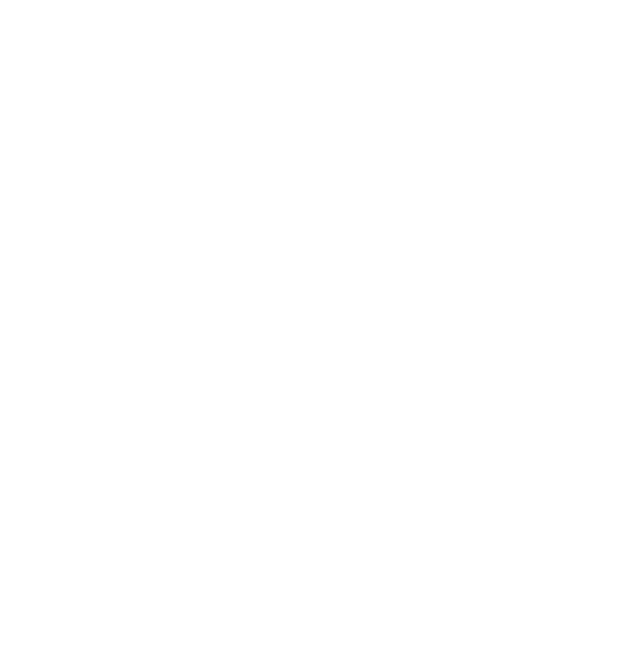
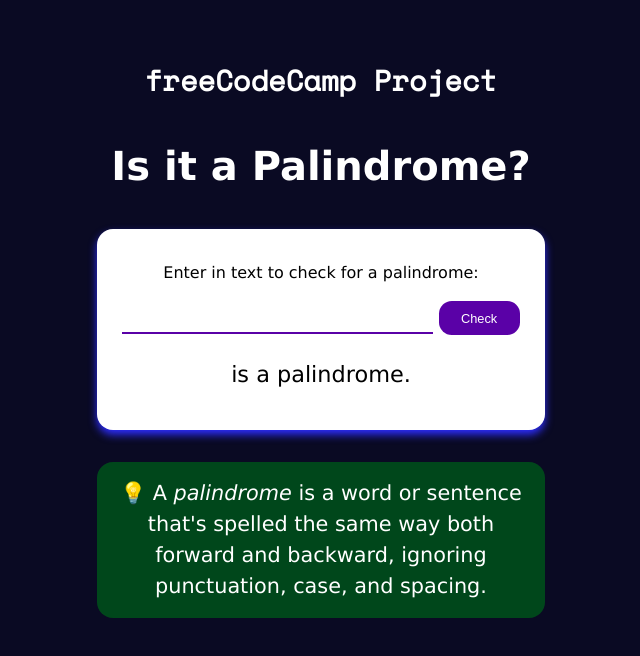
Before and after one commit to daynaWH/freeCodeCamp-palindrome-checker, a plain HTML site: page index.html in a window 1280 px wide. Shown: the whole page, without its empty margins (319-959 px from the left). Drawn offline with nearby package versions, Linux system fonts and the light colour scheme.

Commit message:
Added content and styling

```diff
--- a/index.html
+++ b/index.html
@@ -4,8 +4,30 @@
         <meta charset="UTF-8" />
         <meta name="viewport" content="width=device-width, initial-scale=1.0" />
         <title>Palindrome Checker</title>
+        <link rel="preconnect" href="https://fonts.googleapis.com" />
+        <link rel="preconnect" href="https://fonts.gstatic.com" crossorigin />
+        <link
+            href="https://fonts.googleapis.com/css2?family=Space+Mono&display=swap"
+            rel="stylesheet"
+        />
         <link rel="stylesheet" href="styles.css" />
         <script src="script.js" defer></script>
     </head>
-    <body></body>
+    <body>
+        <div class="body-wrapper">
+            <h1>freeCodeCamp Project</h1>
+            <h2>Is it a Palindrome?</h2>
+            <div class="container">
+                <p>Enter in text to check for a palindrome:</p>
+                <input type="text" id="text-input" />
+                <input type="button" value="Check" />
+                <p id="result" class="result">is a palindrome.</p>
+            </div>
+            <div class="definition">
+                &#128161; A <em>palindrome</em> is a word or sentence that's
+                spelled the same way both forward and backward, ignoring
+                punctuation, case, and spacing.
+            </div>
+        </div>
+    </body>
 </html>
--- a/styles.css
+++ b/styles.css
@@ -0,0 +1,72 @@
+:root {
+    --blue: rgb(10, 10, 35);
+    --lighterBlue: rgb(46, 46, 255);
+    --green: rgb(0, 71, 27);
+    --purple: rgb(90, 1, 167);
+    --white: rgb(255, 255, 255);
+    --black: rgb(0, 0, 0);
+}
+
+body {
+    background-color: var(--blue);
+    font-family: Verdana, Geneva, Tahoma, sans-serif;
+    font-size: 1rem;
+    line-height: 1.5;
+    text-align: center;
+    color: var(--white);
+}
+
+h1 {
+    font-family: "Space Mono", serif;
+    font-size: 1.8rem;
+}
+
+h2 {
+    font-family: Verdana, Geneva, Tahoma, sans-serif;
+    font-size: 2.5rem;
+}
+
+.body-wrapper {
+    width: 28rem;
+    margin: 0 auto;
+    padding-top: 2rem;
+}
+
+.body-wrapper div {
+    border-radius: 1rem;
+    padding: 1rem;
+    margin: 2rem 0;
+}
+
+.container {
+    background-color: var(--white);
+    color: var(--black);
+    box-shadow: 0 0.3rem 0.5rem var(--lighterBlue);
+}
+
+input[type="text"] {
+    font-size: 1.2rem;
+    border: none;
+    border-bottom: var(--purple) solid 2px;
+    padding: 0.3rem 2rem;
+}
+
+input[type="button"] {
+    font-family: Arial, Helvetica, sans-serif;
+    font-size: 0.8rem;
+    padding: 0.6rem 1.4rem;
+    background-color: var(--purple);
+    color: var(--white);
+    border: none;
+    border-radius: 0.8rem;
+    cursor: pointer;
+}
+
+.result {
+    font-size: 1.4rem;
+}
+
+.definition {
+    background-color: var(--green);
+    font-size: 1.3rem;
+}
```
